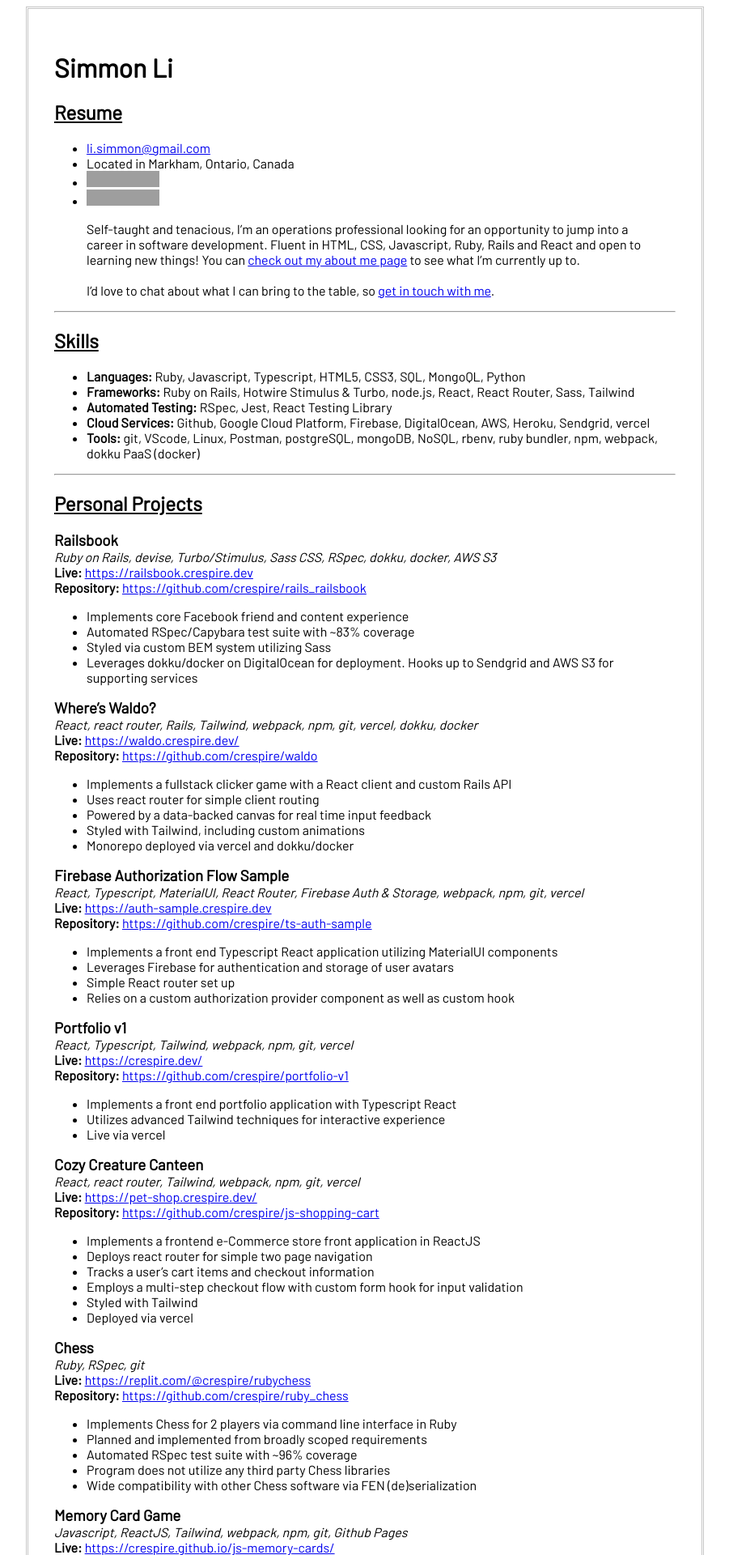
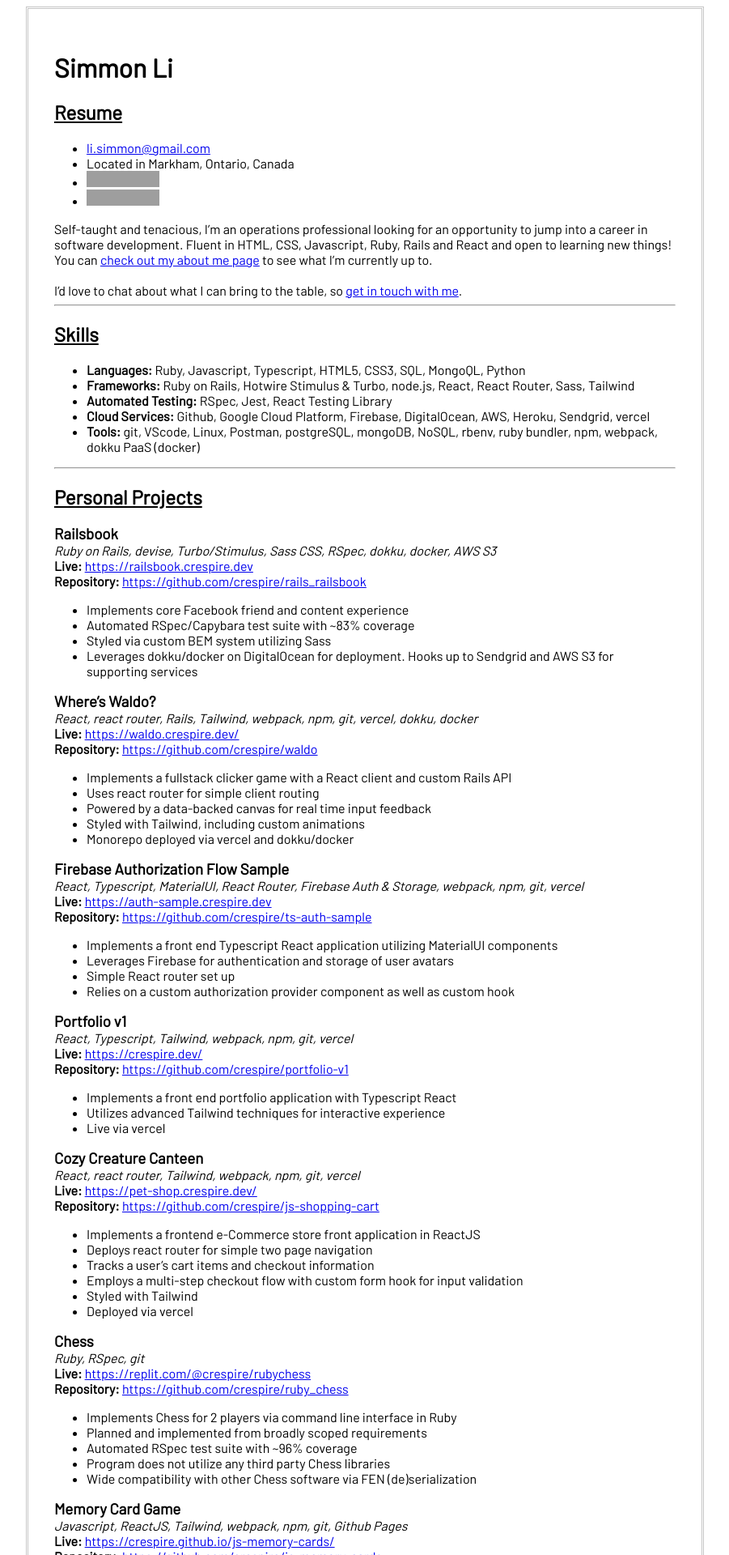
Before and after one commit to crespire/crespire, a Jekyll site: the page built from resume.md, in a window 1280 px wide. Shown: the top 1920 px of the page at 81% size, without its empty margins (189-1090 px from the left). Built offline with Jekyll 4.4.1, drawn with Linux system fonts in a browser that asks for light colours; our own code applies the rules of GitHub Pages for plain Markdown files; grey boxes are pictures that could not be loaded.

Commit message:
fix: resume formatting

```diff
--- a/resume.md
+++ b/resume.md
@@ -9,9 +9,9 @@ title: Simmon Li's Resume
 * [![Github](https://img.shields.io/badge/-Simmon_Li-000?style=flat-square&logo=github&logoColor=azure&color=181717)](https://github.com/crespire)
 * [![Linkedin](https://img.shields.io/badge/-Simmon_Li-000?style=flat-square&logo=linkedin&logoColor=azure&color=0A66C2)](https://www.linkedin.com/in/simmonli/)
 
-> Self-taught and tenacious, I'm an operations professional looking for an opportunity to jump into a career in software development. Fluent in HTML, CSS, Javascript, Ruby, Rails and React and open to learning new things! You can [check out my about me page](https://www.crespire.dev/) to see what I'm currently up to.
-> &nbsp;
-> I'd love to chat about what I can bring to the table, so [get in touch with me](https://github.com/crespire#get-in-touch).
+Self-taught and tenacious, I'm an operations professional looking for an opportunity to jump into a career in software development. Fluent in HTML, CSS, Javascript, Ruby, Rails and React and open to learning new things! You can [check out my about me page](https://www.crespire.dev/) to see what I'm currently up to.
+&nbsp;
+I'd love to chat about what I can bring to the table, so [get in touch with me](https://github.com/crespire#get-in-touch).
 
 ---
 
```
